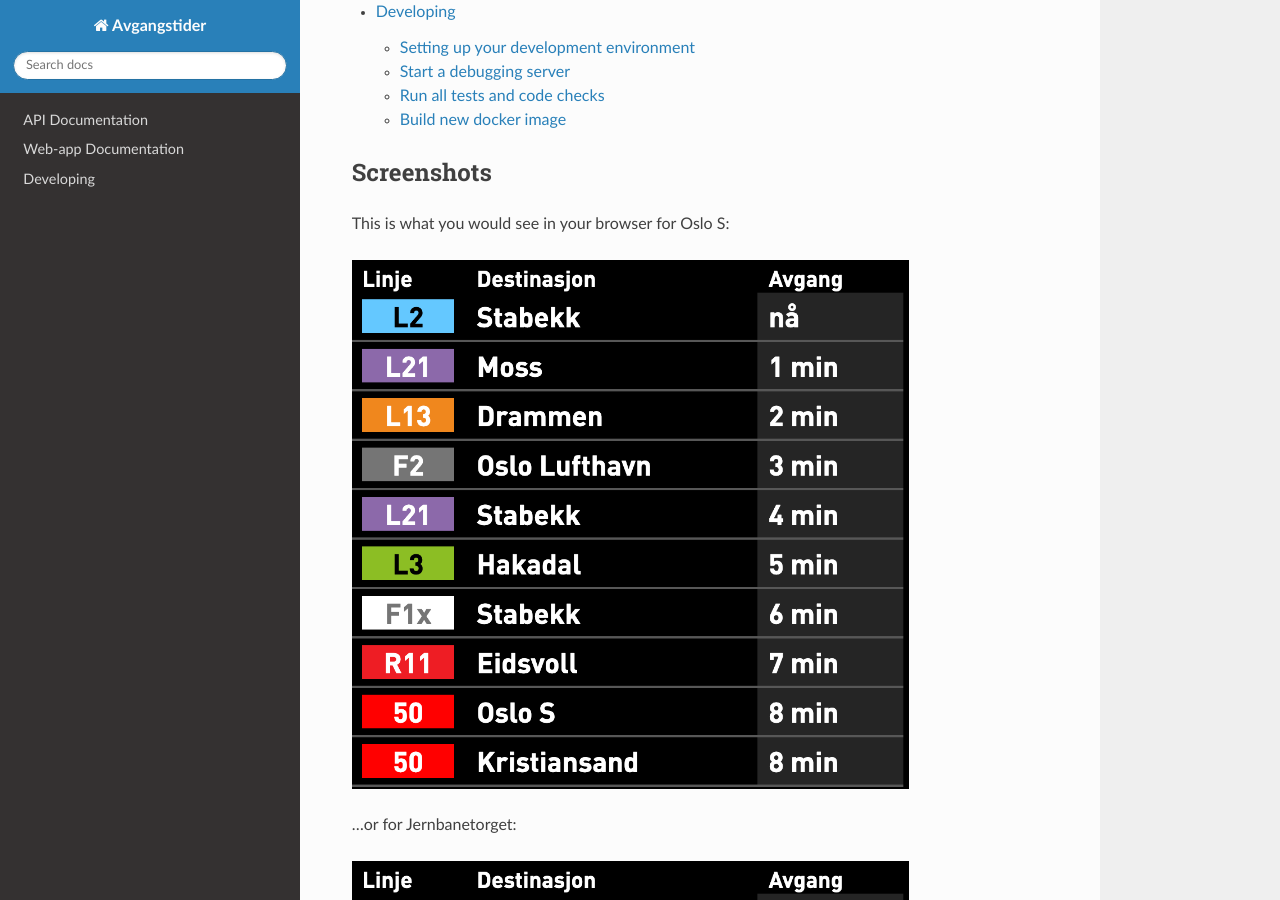
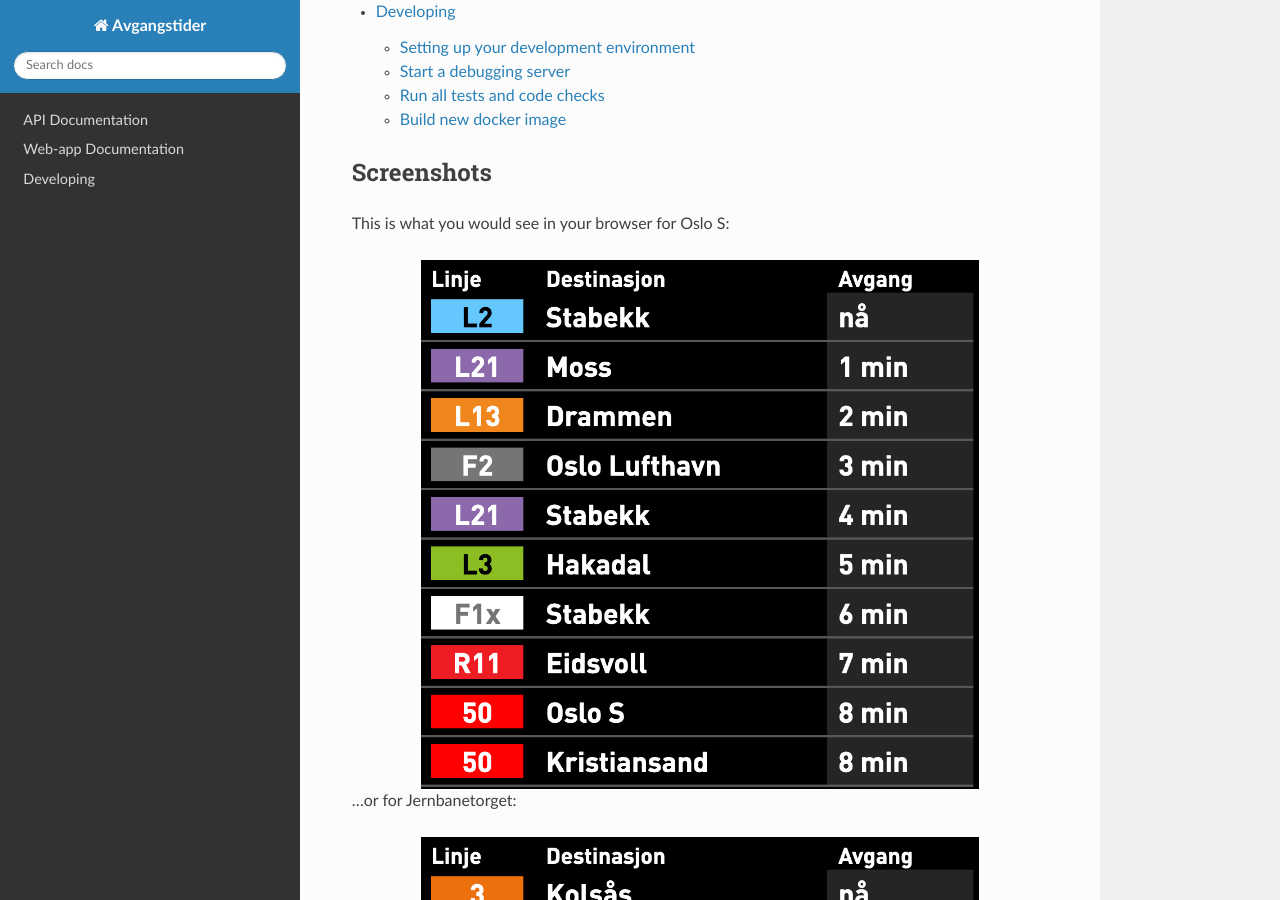
Before and after one commit to marhoy/flask-entur-avgangstider, a Sphinx documentation site: the page built from docs/index.rst, in a window 1280 px wide and 900 px high, scrolled down 408 px. Built offline with Sphinx 7.4.7 and the Read the Docs theme 2.0.0, drawn with Linux system fonts in a browser that asks for light colours.

Commit message:
Updated documentation

```diff
--- a/docs/index.rst
+++ b/docs/index.rst
@@ -20,12 +20,13 @@
 
 .. image:: _static/Oslo_S.png
     :width: 80%
+    :align: center
 
 ...or for Jernbanetorget:
 
 .. image:: _static/Jernbanetorget.png
     :width: 80%
-
+    :align: center
 
 
 Run from Docker container
--- a/docs/requirements.txt
+++ b/docs/requirements.txt
@@ -1,7 +1,8 @@
 # This file is since ReadTheDocs doesn't fully support Poetry.
-# We need to specify Sphinx version and also install our own package
+# We upgrade Sphinx to the latest version and also install our own package
 # such that autodoc will work.
+#
+# sphinx_autodoc_typehints==1.8.0
 
 sphinx==2.2.0
-sphinx_autodoc_typehints==1.8.0
 .
```
